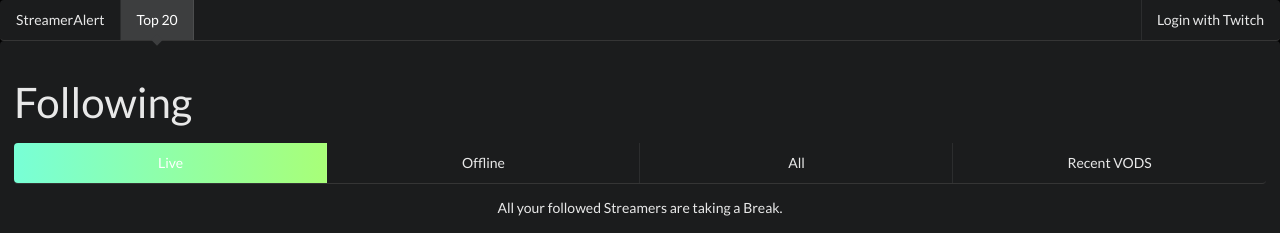
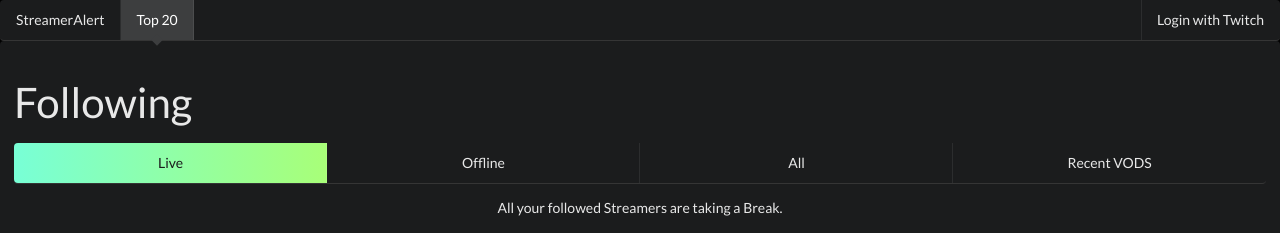
Before and after one commit to Nick-Damico/vue-twitch-alert, a Vue app: page /following in a window 1280 px wide. Shown: the top 233 px of the page. Built offline with nearby package versions, Linux system fonts and the light colour scheme; no server answers.

Commit message:
Override semantic ui inverted item color when .active applied

```diff
--- a/src/components/Following.vue
+++ b/src/components/Following.vue
@@ -80,7 +80,7 @@ export default {
     font-weight: 300 !important;
   }
 
-  .menu__item.active {
+  .ui.inverted.menu .menu__item.active {
     color: var(--text-black) !important;
     background: #a8ff78 !important;
     background: -webkit-linear-gradient(to right, #78ffd6, #a8ff78) !important;
```
